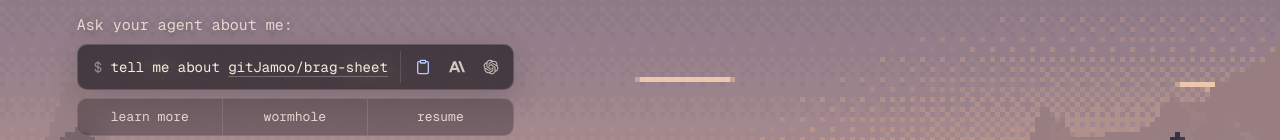
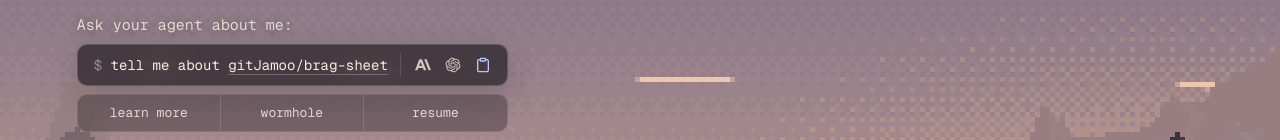
Before and after one commit to gitJamoo/wormhole-portfolio, a Next.js app in the folder next-js-app/: page / in a window 1280 px wide. Shown: the part 198-338 px from the top of the page. Built offline with nearby package versions, Linux system fonts and the light colour scheme.

Commit message:
Shrink the agent icons to 16px and move copy to the end
Co-Authored-By: Claude Opus 5.5 <noreply@anthropic.com>

```diff
--- a/next-js-app/src/app/components/PixelLanding.tsx
+++ b/next-js-app/src/app/components/PixelLanding.tsx
@@ -160,7 +160,7 @@ export default function PixelLanding() {
           </p>
 
           <div
-            className="flex items-center gap-3 rounded-[10px] border border-white/[.16] bg-[#0e0d12]/60 backdrop-blur-md shadow-[0_8px_30px_rgba(0,0,0,.18)] pl-4 pr-1.5 py-1.5 max-w-full"
+            className="flex items-center gap-3 rounded-[10px] border border-white/[.16] bg-[#0e0d12]/60 backdrop-blur-md shadow-[0_8px_30px_rgba(0,0,0,.18)] pl-4 pr-2 py-2 max-w-full"
             style={{ fontFamily: MONO, fontSize: 'calc(14px * min(var(--k), 1.15))', ...rise(1550) }}
           >
             <a href={`https://${BRAG_REPO}`} target="_blank" rel="noopener noreferrer" className="min-w-0 truncate text-left hover:text-white" data-ph-capture-attribute-cta="brag_sheet">
@@ -168,35 +168,35 @@ export default function PixelLanding() {
               <span className="max-sm:hidden">tell me about </span>
               <span className="underline decoration-white/25 underline-offset-4">{BRAG_REPO.replace('github.com/', '')}</span>
             </a>
-            <div className="flex shrink-0 items-center gap-0.5 border-l border-white/[.12] pl-1.5">
+            <div className="flex shrink-0 items-center gap-1.5 border-l border-white/[.12] pl-2.5 pr-1">
+              <a
+                href={CLAUDE_URL}
+                target="_blank"
+                rel="noopener noreferrer"
+                className="grid size-6 place-items-center rounded-md text-[#f6ecdf]/80 hover:bg-white/[.08] hover:text-[#e8a07a] active:scale-90 transition"
+                aria-label="Ask Claude about me"
+                title="Ask Claude"
+                data-ph-capture-attribute-cta="ask_claude"
+              >
+                <AnthropicIcon className="size-4 shrink-0" />
+              </a>
+              <button
+                onClick={openCodex}
+                className="grid size-6 place-items-center rounded-md text-[#f6ecdf]/80 hover:bg-white/[.08] hover:text-white active:scale-90 transition"
+                aria-label="Ask Codex about me"
+                title="Ask Codex"
+                data-ph-capture-attribute-cta="ask_codex"
+              >
+                <OpenAIIcon className="size-4 shrink-0" />
+              </button>
               <button
                 onClick={copyPrompt}
-                className={`grid size-8 place-items-center rounded-md transition-[transform,background-color,color] duration-200 hover:bg-white/[.08] active:scale-90 ${copied ? 'text-[#9be7b0] scale-110' : 'text-[#b9c6ff]'}`}
+                className={`grid size-6 place-items-center rounded-md transition-[transform,background-color,color] duration-200 hover:bg-white/[.08] active:scale-90 ${copied ? 'text-[#9be7b0] scale-110' : 'text-[#b9c6ff]'}`}
                 aria-label={copied ? 'Copied' : 'Copy a prompt for your agent'}
                 title="Copy prompt"
                 data-ph-capture-attribute-cta="copy_agent_prompt"
               >
                 {copied ? <Check size={16} strokeWidth={2.5} /> : <Clipboard size={16} />}
-              </button>
-              <a
-                href={CLAUDE_URL}
-                target="_blank"
-                rel="noopener noreferrer"
-                className="grid size-8 place-items-center rounded-md text-[#f6ecdf]/80 hover:bg-white/[.08] hover:text-[#e8a07a] active:scale-90 transition"
-                aria-label="Ask Claude about me"
-                title="Ask Claude"
-                data-ph-capture-attribute-cta="ask_claude"
-              >
-                <AnthropicIcon className="size-4" />
-              </a>
-              <button
-                onClick={openCodex}
-                className="grid size-8 place-items-center rounded-md text-[#f6ecdf]/80 hover:bg-white/[.08] hover:text-white active:scale-90 transition"
-                aria-label="Ask Codex about me"
-                title="Ask Codex"
-                data-ph-capture-attribute-cta="ask_codex"
-              >
-                <OpenAIIcon className="size-4" />
               </button>
             </div>
           </div>
```
